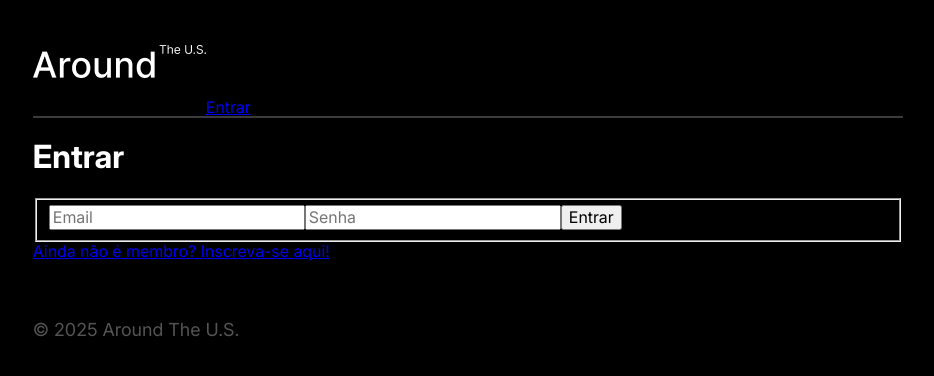
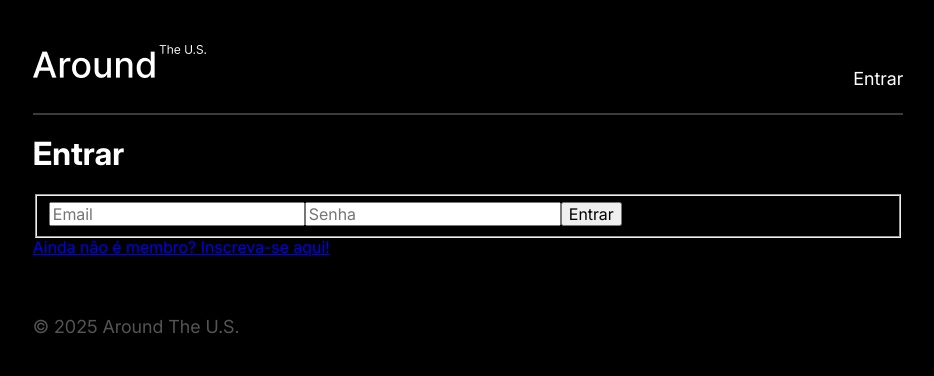
Before and after one commit to biarmortari/web_project_around_auth, a React (Vite) app: page /signin in a window 1280 px wide. Shown: the top 376 px of the page, without its empty margins (172-1106 px from the left). Built offline with nearby package versions, Linux system fonts and the light colour scheme; no server answers.

Commit message:
style(header): update header styling

```diff
--- a/src/blocks/header.css
+++ b/src/blocks/header.css
@@ -1,3 +1,8 @@
+.header__wrapper {
+  display: flex;
+  justify-content: space-between;
+}
+
 .header__logo {
   max-width: 20%;
   height: auto;
@@ -8,6 +13,29 @@
   border: 1px solid #545454;
   margin: 0;
   opacity: 0.7;
+}
+
+.header__nav {
+  display: flex;
+  gap: 3rem;
+  justify-content: flex-end;
+  list-style: none;
+  font-weight: 500;
+  font-size: 18px;
+  line-height: 22px;
+}
+
+.header__link {
+  font-weight: 400;
+  font-size: 18px;
+  line-height: 22px;
+  text-decoration: none;
+  color: #fff;
+  align-self: center;
+}
+
+.header__link_signout {
+  color: #a9a9a9;
 }
 
 @media screen and (max-width: 601px) {
--- a/src/components/Header/Header.jsx
+++ b/src/components/Header/Header.jsx
@@ -37,12 +37,14 @@ function Header() {
   return (
     <>
       <header className="header">
+        <div className="header__wrapper">
           <img
             className="header__logo"
             src={logo}
             alt="Logo com a escrita Around the US"
           />
           {headerLink}
+        </div>
         <hr className="header__line" />
       </header>
     </>
```
Lines whose indentation alone changed are shown as unchanged.
